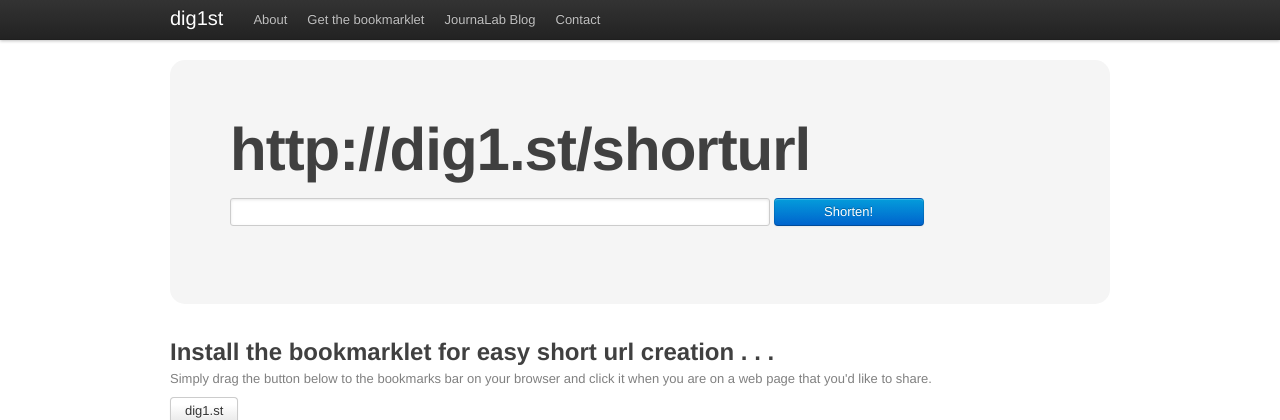
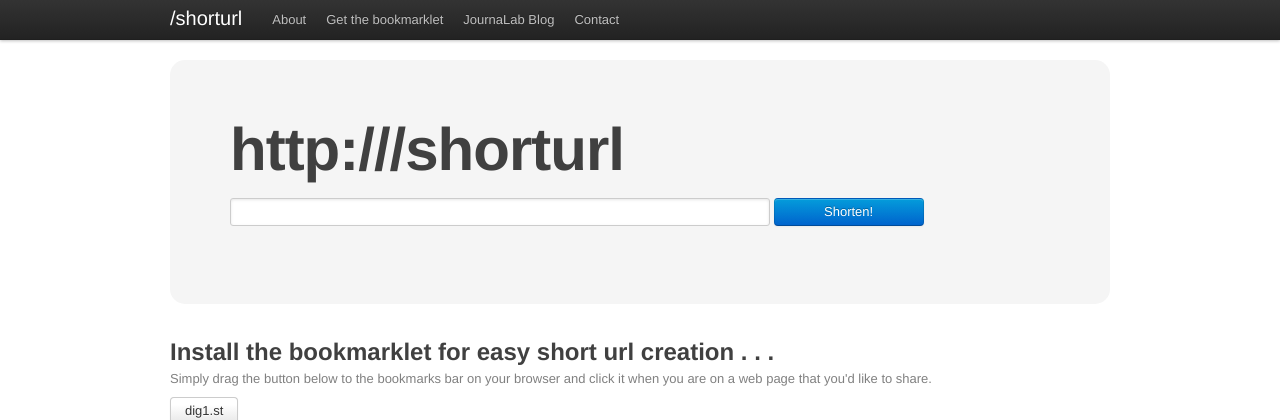
Before and after one commit to mterenzio/shorturl, a CodeIgniter app: page /cache/ in a window 1280 px wide. Shown: the top 420 px of the page. Run offline with CodeIgniter, Linux system fonts and the light colour scheme; some libraries are stand-ins or nearby versions.

Commit message:
zone set

```diff
--- a/application/views/header.php
+++ b/application/views/header.php
@@ -20,7 +20,7 @@
    <div class="topbar">
     <div class="fill">
         <div class="container">
-            <h3><a href="#">dig1st</a></h3>
+            <h3><a href="#"><?php echo get_cfg_var('aws.param1');?>/shorturl</a></h3>
             <ul>
 <?php
 //set active nav bar
--- a/application/views/welcome_message.php
+++ b/application/views/welcome_message.php
@@ -1,7 +1,7 @@
 <?php
 $this->load->view('header');
 if (!isset($shorturl)) {
-	$shorturl = "http://dig1.st/shorturl";
+	$shorturl = "http://".get_cfg_var('aws.param1')."/shorturl";
 }
 ?>
 <div class="container">
```
